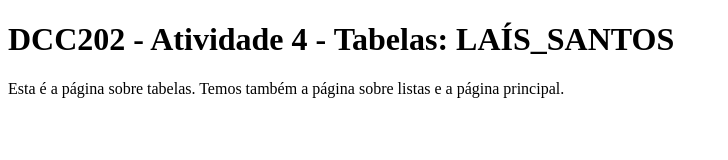
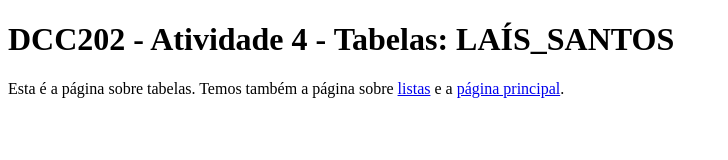
Before and after one commit to ufjf-dcc202/ufjf-dcc202-2023-3-b-atv4-laissantostz, a website: page tabelas.html in a window 1280 px wide. Shown: the whole page, without its empty margins (0-728 px from the left). Drawn offline with Linux system fonts and the light colour scheme.

Commit message:
adiciona âncoras em tabelas.html

```diff
--- a/tabelas.html
+++ b/tabelas.html
@@ -10,7 +10,7 @@
 <body>
   <main>
     <h1>DCC202 - Atividade 4 - Tabelas: LAÍS_SANTOS</h1>
-    <p>Esta é a página sobre tabelas. Temos também a página sobre listas e a página principal.</p>
+    <p>Esta é a página sobre tabelas. Temos também a página sobre <a href="listas.html">listas</a> e a <a href="index.html">página principal</a>.</p>
   </main>
 </body>
 
```
